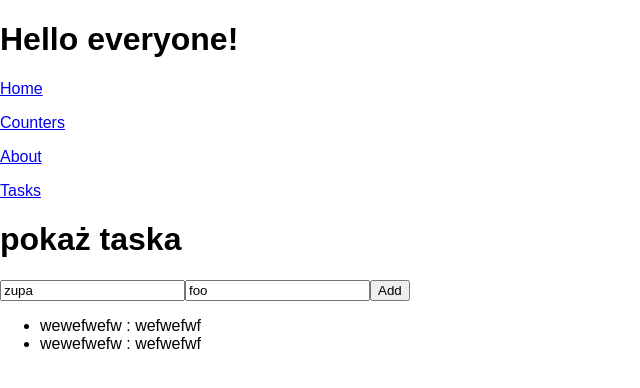
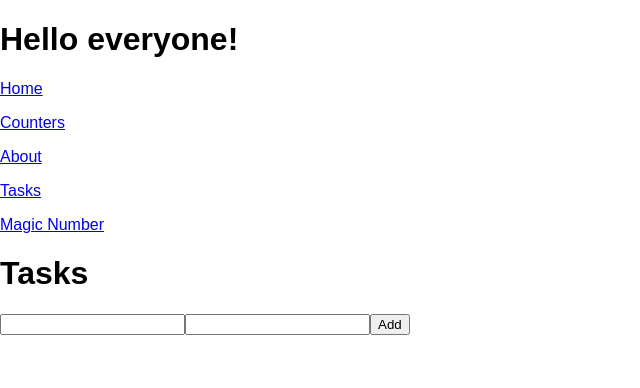
Before and after one commit to jkbkam/react-nauka, a React (Create React App) app: page /tasks in a window 1280 px wide. Shown: the top 388 px of the page, without its empty margins (0-640 px from the left). Built offline with nearby package versions, Linux system fonts and the light colour scheme.

Commit message:
task view and task list added

```diff
--- a/src/App.js
+++ b/src/App.js
@@ -1,8 +1,10 @@
 import React from 'react';
 import './App.css';
-import TaskView from "./TaskView";
+import TasksView from "./TasksView";
 import CounterView from "./CounterView";
-import {BrowserRouter, Route, Link} from 'react-router-dom'
+import {BrowserRouter, Route} from 'react-router-dom'
+import NavBar from "./NavBar";
+import MagicNumber from "./MagicNumber";
 
 
 class App extends React.Component {
@@ -16,19 +18,15 @@ class App extends React.Component {
       <div>
           <h1> Hello everyone!</h1>
 
-          <nav>
-              <p><Link to ="/">Home</Link></p>
-              <p><Link to ="/counters">Counters</Link></p>
-              <p><Link to ="/about">About</Link></p>
-              <p><Link to ="/tasks">Tasks</Link></p>
-          </nav>
 
+<NavBar/>
 
 
 
           <Route path="/counters" component={CounterView}/>
           <Route path="/about" render={() => <p>Foo</p>}/>
-          <Route path="/tasks" component={TaskView}/>
+          <Route path="/tasks" component={TasksView}/>
+          <Route path="/magicnumbers" component={MagicNumber}/>
 
       </div>
      </BrowserRouter>
--- /dev/null
+++ b/src/MagicNumber.js
@@ -0,0 +1,12 @@
+import React, { Component } from 'react'
+
+class MagicNumber extends Component {
+    render () {
+        return(
+            <h1>Magic Number</h1>
+        )
+
+    }
+}
+
+export default MagicNumber
--- /dev/null
+++ b/src/NavBar.js
@@ -0,0 +1,20 @@
+import React, {Component} from 'react'
+import {Link} from 'react-router-dom'
+
+class NavBar extends Component {
+
+    render() {
+        return (
+
+            <nav>
+                <p><Link to ="/">Home</Link></p>
+                <p><Link to ="/counters">Counters</Link></p>
+                <p><Link to ="/about">About</Link></p>
+                <p><Link to ="/tasks">Tasks</Link></p>
+                <p><Link to ="/magicnumbers">Magic Number</Link></p>
+            </nav>
+        )
+    }
+}
+
+export default NavBar
--- /dev/null
+++ b/src/TaskForm.js
@@ -0,0 +1,55 @@
+import React, {Component} from 'react'
+
+class TaskForm extends Component {
+    state = {
+        taskName: '',
+        taskDescription: '',
+        fromError: null
+            }
+
+
+
+    handleSubmit = event => {
+        event.preventDefault()
+
+        if (this.state.taskName.trim() === '') {
+           this.setState({
+               formError: new Error('Musisz coś napisać ziom')
+           })
+            return
+        }
+
+        this.props.addTask(this.state.taskName, this.state.taskDescription)
+
+        this.setState({
+            taskName: '',
+            taskDescription: '',
+                  })
+
+
+    }
+    handleChange = event => {
+        this.setState({
+            [event.target.name]: event.target.value
+        })
+    }
+
+
+    render() {
+        return (
+            <form onSubmit={this.handleSubmit}>
+                <input
+                    name='taskName'
+                    value={this.state.taskName}
+                    onChange={this.handleChange}/>
+                <input
+                    name='taskDescription'
+                    value={this.state.taskDescription}
+                    onChange={this.handleChange}/>
+                <button>Add</button>
+            </form>
+        )
+    }
+}
+
+export default TaskForm
--- a/src/TaskView.js
+++ /dev/null
@@ -1,75 +0,0 @@
-import React, {Component} from 'react'
-
-class TaskView extends Component {
-
-    state = {
-        taskName: 'zupa',
-        taskDescription: 'foo',
-        tasks: [
-            {
-                id: 1,
-                name: 'wewefwefw',
-                description: 'wefwefwf'
-            },
-            {
-                id: 2,
-                name: 'wewefwefw',
-                description: 'wefwefwf'
-            }
-        ]
-    }
-
-
-    handleSubmit = event => {
-        event.preventDefault()
-        console.log(this.state.taskName, this.state.taskDescription)
-
-        this.setState({
-            taskName: '',
-            taskDescription: ''
-        })
-
-        this.setState({
-            tasks: this.state.tasks.concat({
-                id: Math.max(...this.state.tasks.map(task =>task.id))+1,
-                name: this.state.taskName,
-                description: this.state.taskDescription
-            })
-        })
-
-    }
-        handleChange = event => {
-            this.setState({
-                [event.target.name]: event.target.value
-            })
-        }
-
-
-    render() {
-        return (
-            <div>
-                <h1> pokaż taska</h1>
-                <form onSubmit={this.handleSubmit}>
-                    <input
-                        value={this.state.taskName}
-                        onChange={this.handleChange}/>
-                    <input
-                        value={this.state.taskDescription}
-                        onChange={this.handleChange}/>
-                    <button>Add</button>
-                </form>
-
-                <ul>
-                    {
-                        this.state.tasks.map(
-                            task => (
-                                <li key={task.id}>
-                                    {task.name} : {task.description}
-                                </li>))
-                    }
-                </ul>
-            </div>
-    )
-    }
-    }
-    export default TaskView
--- /dev/null
+++ b/src/TasksList.js
@@ -0,0 +1,26 @@
+import React, {Component} from 'react'
+
+class TasksList extends Component {
+    render() {
+        return (
+            <div>
+
+                <ul>
+
+                    {
+                        this.props.tasks.map(
+                            task => (
+                                <li key={task.id}>
+                                    {task.name} : {task.description}
+                                    <button onClick={() => this.props.removeTask(task.id)}>Jebs</button>
+                                </li>
+                            )
+                        )
+                    }
+                </ul>
+            </div>
+        )
+    }
+}
+
+export default TasksList
--- /dev/null
+++ b/src/TasksView.js
@@ -0,0 +1,49 @@
+import React, {Component} from 'react'
+import TaskForm from "./TaskForm";
+import TasksList from "./TasksList";
+
+
+class TasksView extends Component {
+
+    state = {
+        tasks: []
+    }
+
+    removeTask = taskId => {
+        this.setState(
+            ({tasks}) => ({
+                tasks: tasks.filter(
+                    task => task.id !== taskId
+                )
+            })
+        )
+    }
+
+    addTask = (taskName, taskDescription) => {
+        this.setState(
+            ({tasks}) => ({
+                tasks: tasks.concat({
+                    id: tasks.length === 0 ? 1 : Math.max(...tasks.map(task => task.id)) + 1,
+                    name: taskName,
+                    description: taskDescription
+                })
+            })
+        )
+    }
+
+
+    render() {
+        return (
+            <div>
+                <h1>Tasks</h1>
+                <TaskForm addTask={this.addTask}/>
+                <TasksList
+                    tasks={this.state.tasks}
+                    removeTasks={this.removeTask}/>
+            </div>
+        )
+    }
+
+}
+
+export default TasksView
```
